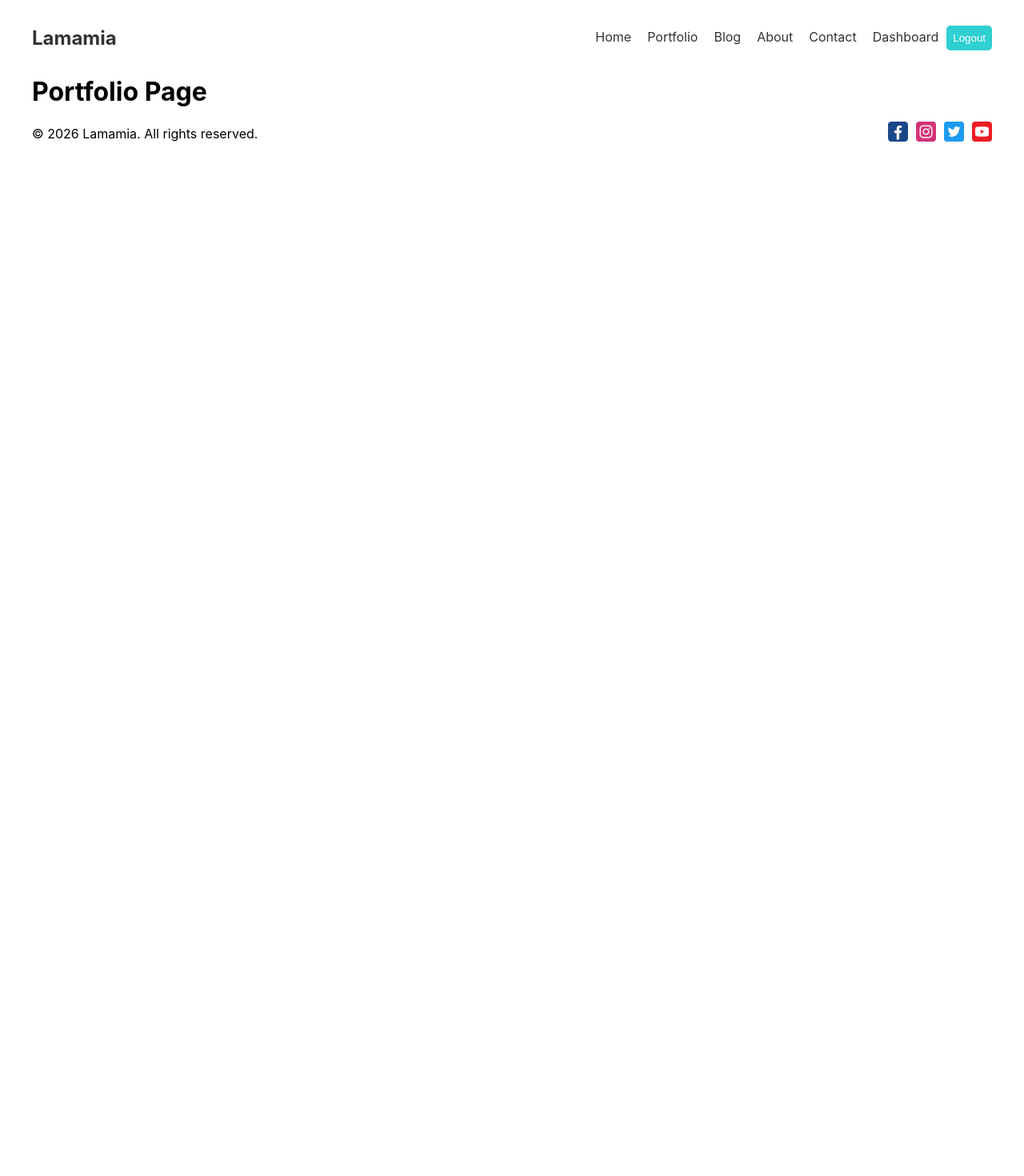
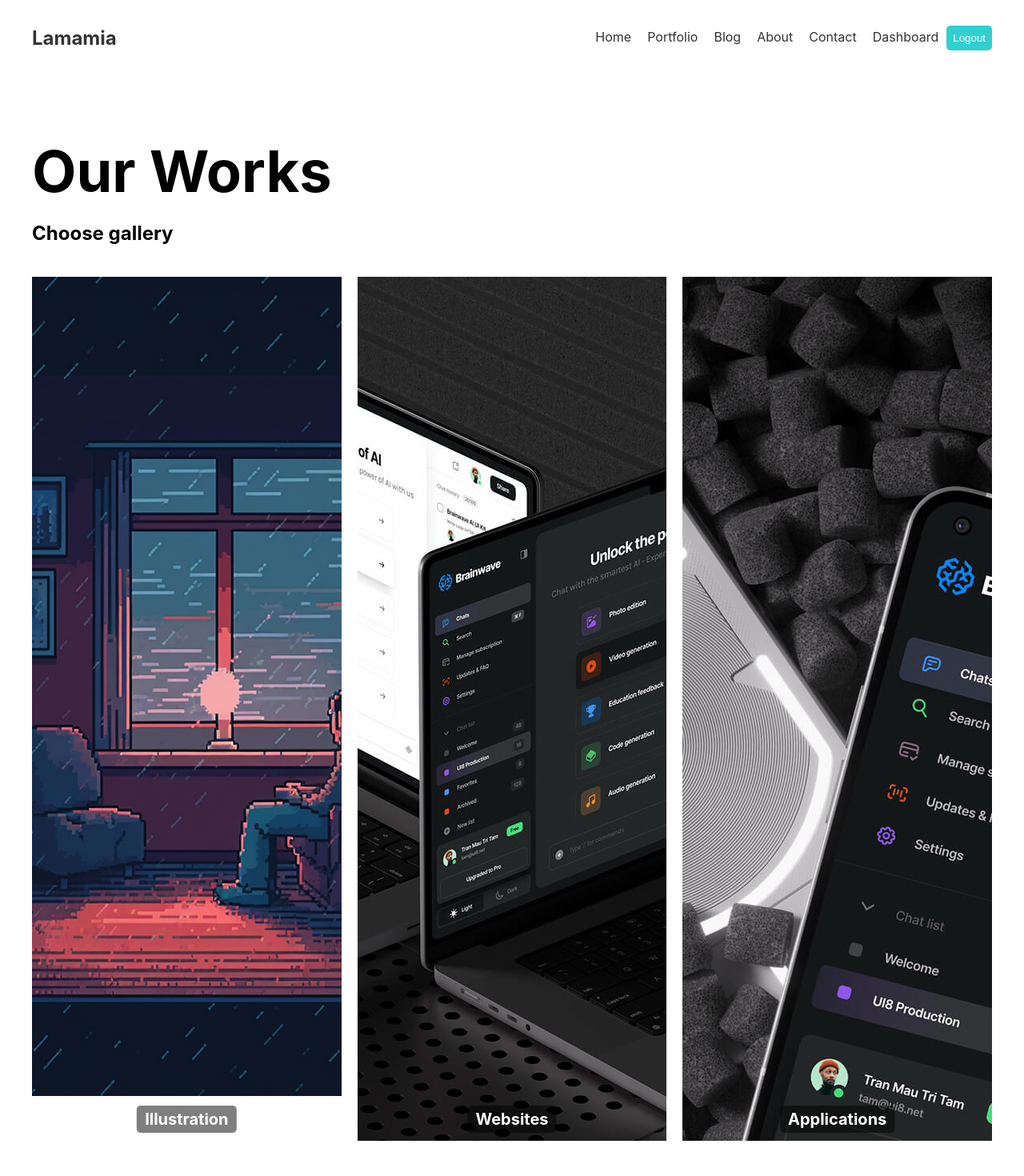
Before and after one commit to techking11/next-s-small-projects, a Next.js app in the folder nextjs-with-app-router/: page /portfolio in a window 1280 px wide. Shown: the top 1470 px of the page at 80% size. Before the commit the page ends 800 px from the top, so only its background shows below. Built offline with nearby package versions, Linux system fonts and the light colour scheme.

Commit message:
add: portfolio page

```diff
--- a/nextjs-with-app-router/src/app/portfolio/page.jsx
+++ b/nextjs-with-app-router/src/app/portfolio/page.jsx
@@ -1,9 +1,42 @@
 import React from 'react'
+import styles from './page.module.css'
+
+import Image from 'next/image'
+import Illustration from '../../../public/illustration.png'
+import Website from '../../../public/websites.jpg'
+import Application from '../../../public/apps.jpg'
+
+const portfolioItems = [
+  {
+    id: 1,
+    title: 'Illustration',
+    image: Illustration,
+  },
+  {
+    id: 2,
+    title: 'Websites',
+    image: Website,
+  },
+  {
+    id: 3,
+    title: 'Applications',
+    image: Application,
+  },
+]
 
 function Portfolio() {
   return (
-    <div>
-      <h1>Portfolio Page</h1>
+    <div className={styles.container}>
+      <h1>Our Works</h1>
+      <h2>Choose gallery</h2>
+      <div className={styles.items}>
+        {portfolioItems.map((item) => (
+          <div className={styles.item} key={item.id}>
+            <Image src={item.image} alt={item.title} className={styles.img} />
+            <h3>{item.title}</h3>
+          </div>
+        ))}
+      </div>
     </div>
   )
 }
--- a/nextjs-with-app-router/src/app/portfolio/page.module.css
+++ b/nextjs-with-app-router/src/app/portfolio/page.module.css
@@ -0,0 +1,50 @@
+.container {
+  padding: 75px 0;
+}
+
+.container h1 {
+  padding-bottom: 20px;
+  font-size: 72px;
+}
+
+.container h2 {
+  padding-bottom: 20px;
+  font-size: 24px;
+}
+
+.container h3 {
+  padding-top: 10px;
+  font-size: 20px;
+}
+
+.items {
+  display: flex;
+  gap: 20px;
+  padding: 20px 0;
+}
+
+.item {
+  flex: 1;
+  display: flex;
+  flex-direction: column;
+  align-items: center;
+  gap: 10px;
+  position: relative;
+}
+
+.img {
+  width: 100%;
+  height: 300;
+  object-fit: cover;
+}
+
+.item h3 {
+  position: absolute;
+  bottom: 10px;
+  left: 50%;
+  transform: translateX(-50%);
+  color: #fff;
+  background-color: rgba(0, 0, 0, 0.5);
+  padding: 5px 10px;
+  border-radius: 5px;
+}
```
